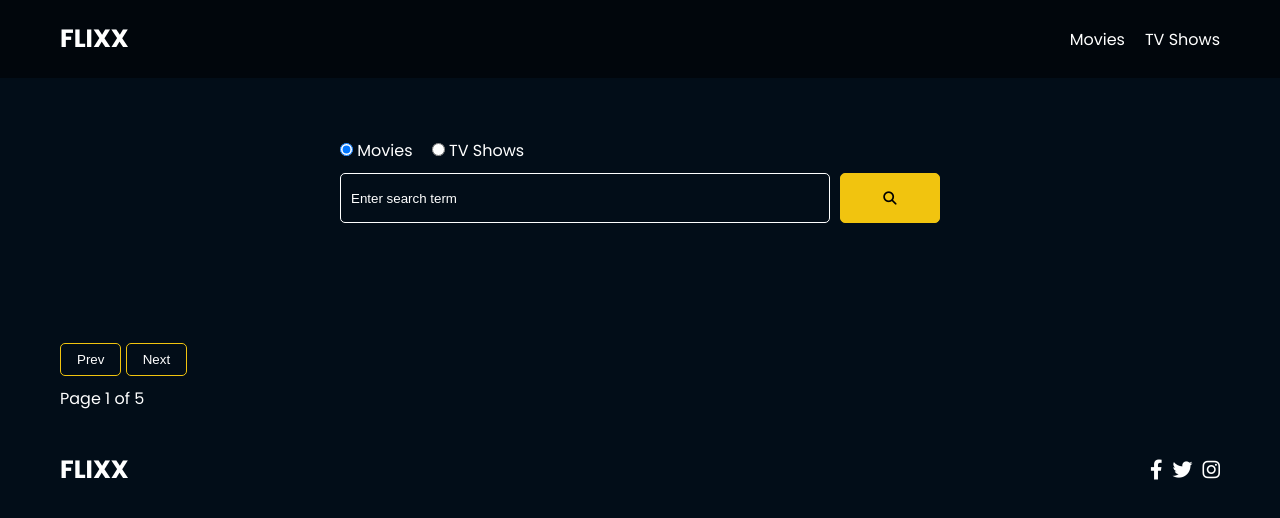
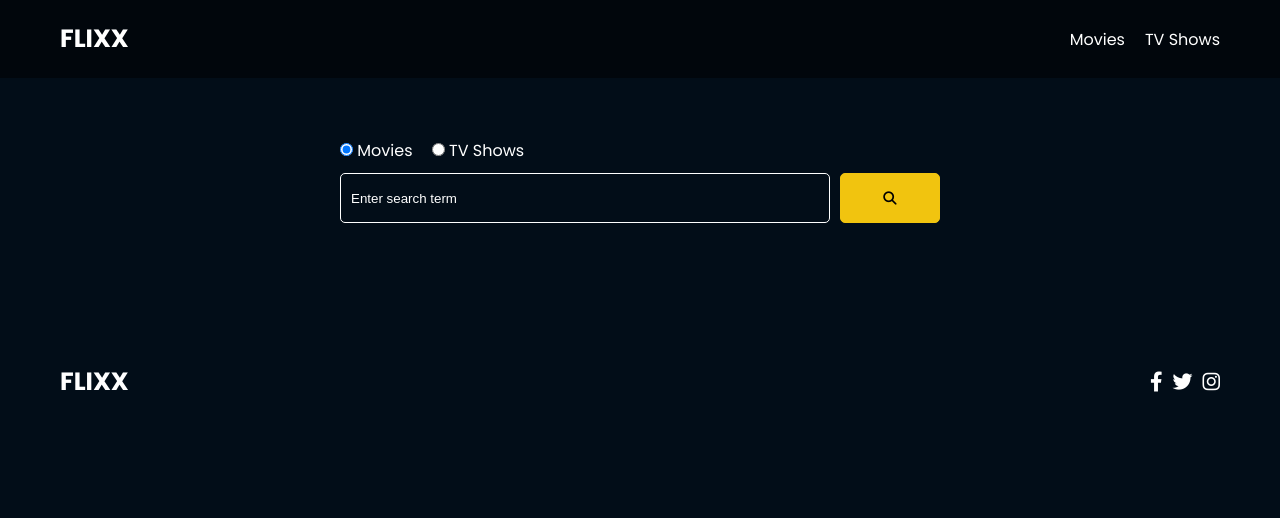
Before and after one commit to jonatansegovia/search-flixx, a plain HTML site: page search.html in a window 1280 px wide. Drawn offline with Linux system fonts and the light colour scheme.

Commit message:
refactor (search): mocked data deleted

```diff
--- a/search.html
+++ b/search.html
@@ -63,13 +63,7 @@
     <section id="search-results-wrapper" class="container">
       <heading id="search-results-heading"></heading>
       <div id="search-results" class="grid"></div>
-      <div id="pagination">
-        <div class="pagination">
-          <button class="btn btn-primary" id="prev">Prev</button>
-          <button class="btn btn-primary" id="next">Next</button>
-          <div class="page-counter">Page 1 of 5</div>
-        </div>
-      </div>
+      <div id="pagination"></div>
     </section>
 
     <!-- Footer -->
```
